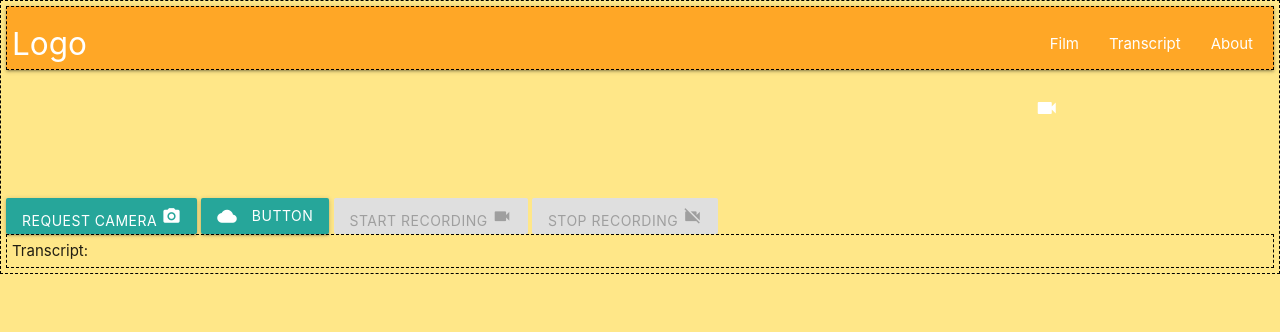
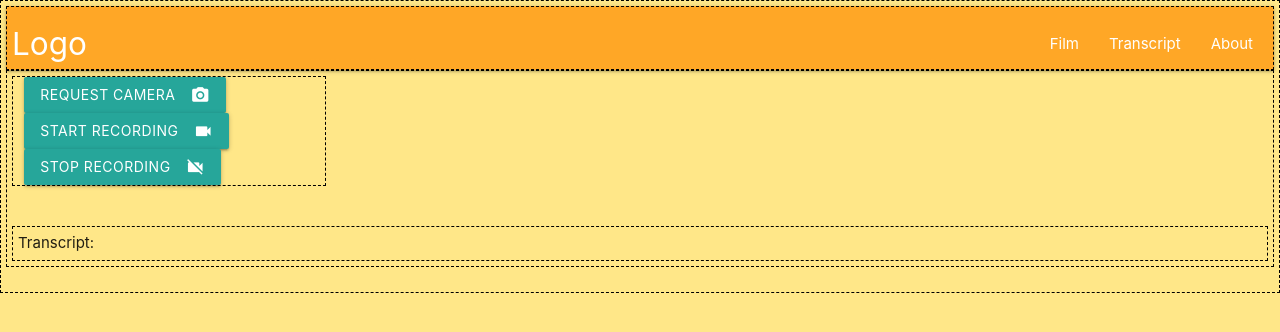
Before and after one commit to intermezzio/pennappsxx-lip-reading, a Flask app: page / in a window 1280 px wide. Shown: the top 332 px of the page. Run offline with Flask 2, Linux system fonts and the light colour scheme.

Commit message:
Add more structure

```diff
--- a/Server/templates/flask.css
+++ b/Server/templates/flask.css
@@ -10,3 +10,11 @@ div {
 	padding: 5px;
 	border: 1px black dashed;
 }
+
+#video-buttons {
+
+}
+
+a .btn {
+	margin: 10px;
+}
--- a/Server/templates/flask.html
+++ b/Server/templates/flask.html
@@ -5,35 +5,35 @@
 <link rel="stylesheet" href="https://cdnjs.cloudflare.com/ajax/libs/materialize/1.0.0/css/materialize.min.css">
 <link href="https://fonts.googleapis.com/icon?family=Material+Icons" rel="stylesheet">
 <!-- Regular CSS -->
-<link rel="stylesheet" type="text/css" href="index.css">
+<link rel="stylesheet" type="text/css" href="flask.css">
 </head>
 <body>
-<div>
+
+<div id="container">
   <nav>
     <div class="nav-wrapper orange lighten-1">
       <a href="#" class="brand-logo">Logo</a>
       <ul id="nav-mobile" class="right hide-on-med-and-down">
-        <li><a href="#">Film</a><i class="material-icons">videocam</i></li>
+        <li><a href="#">Film</a></li>
         <li><a href="#">Transcript</a></li>
         <li><a href="#">About</a></li>
       </ul>
     </div>
   </nav>
   <input type="file" hidden id="toFlask">
-  </input>
-  <button hidden type="submit" class='btn-hidden' id = "go"></button>
-  </form>
-  <button id='request' class='btn'>
-    Request Camera <i class="material-icons">camera_alt</i>
-  </button>
-  <a class="waves-effect waves-light btn"><i class="material-icons left">cloud</i>button</a>
-
-  <button id='start' class='btn' onclick = "startRecording()">
-    Start Recording <i class="material-icons large">videocam</i>
+  <div class="row">
+    <button hidden type="submit" id = "go"></button>
+    <div class="col s3" id="video-buttons">
+      <a class="waves-effect waves-light btn" id='request'>Request Camera<i class="material-icons right">camera_alt</i></a>
+      <a class="waves-effect waves-light btn" id='start' onclick='startRecording()'>Start Recording<i class="material-icons right">videocam</i></a>
+      <a class="waves-effect waves-light btn" id='stop' onclick='stopRecording()' hidden>Stop Recording<i class="material-icons right">videocam_off</i></a>
+    </div>
+    <!--   <button id='start' class='btn' onclick = "startRecording()">
+      Start Recording <i class="material-icons right">videocam</i>
     </button>
     <button id='stop' class='btn' onclick = "stopRecording()" hidden>
-    Stop Recording <i class="material-icons large">videocam_off</i>
-  </button>
+      Stop Recording <i class="material-icons right">videocam_off</i>
+    </button> -->
     <video id='video' autoplay></video>
     <div id='transcript'>
       Transcript:
@@ -42,10 +42,11 @@
     <ul id='ul'>
       Downloads List:
     </ul>
-
+  </div>
 </div>
 <!-- Materialize JS -->
 <script src="https://cdnjs.cloudflare.com/ajax/libs/materialize/1.0.0/js/materialize.min.js"></script>
+<script type="text/javascript" src="flask.js"></script>
 <script type = "text/javascript">
 var video, reqBtn, startBtn, stopBtn, ul, stream, recorder, timer;
 video = document.getElementById('video');
```
Lines whose indentation alone changed are shown as unchanged.
